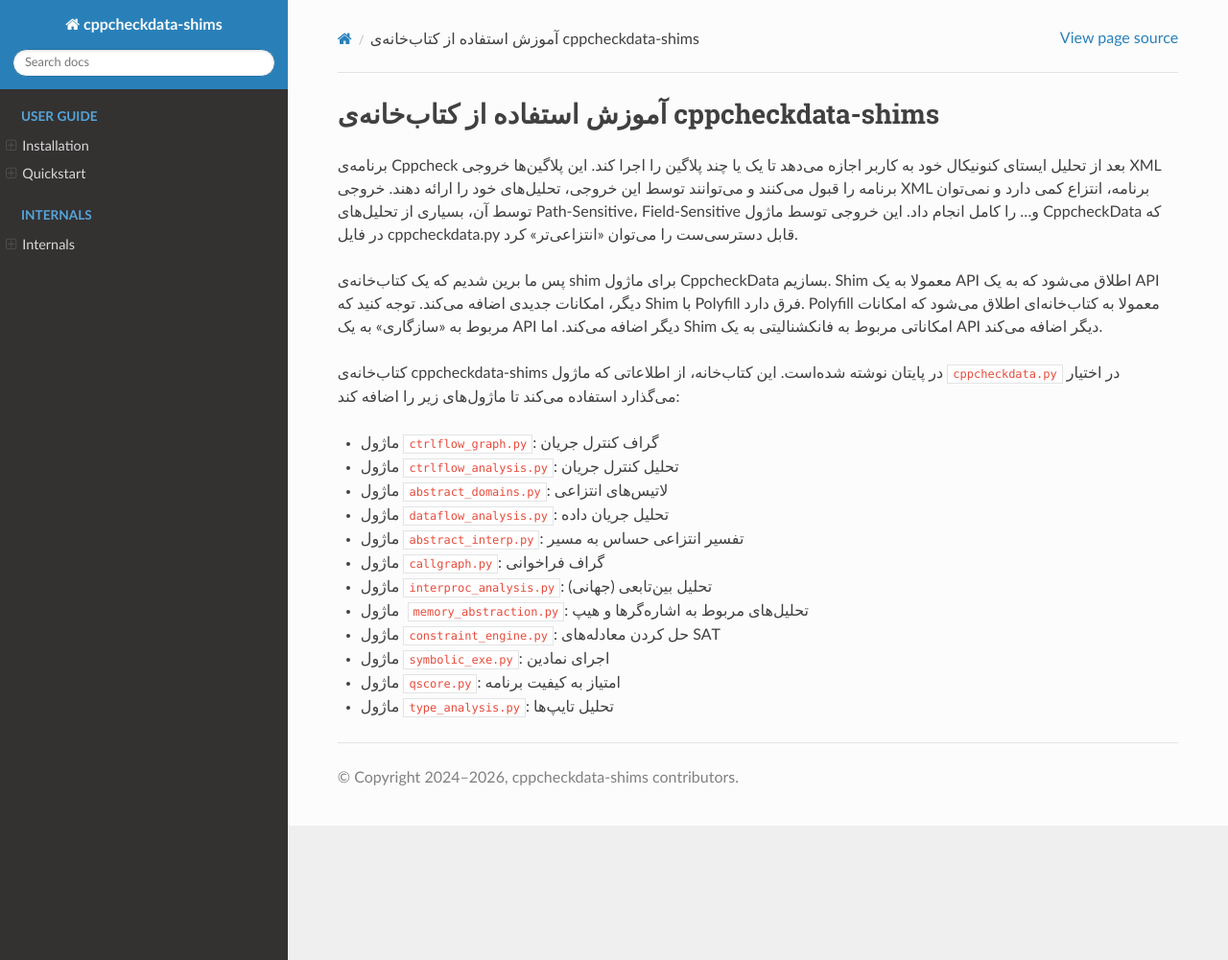
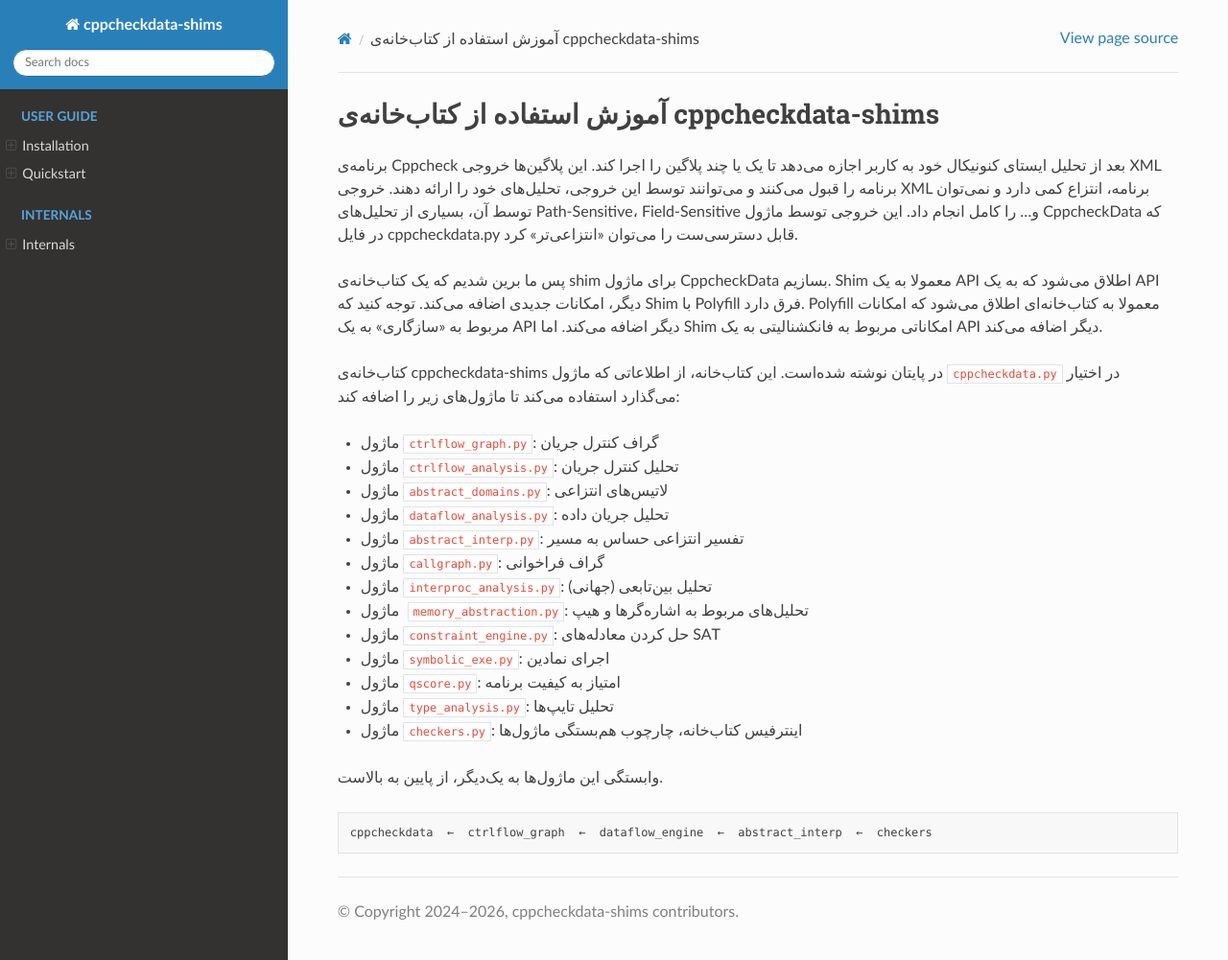
Before and after one commit to Chubek/cppcheckdata-shims, a Sphinx documentation site: the page built from docs/VADE_MECUM_PERSIAN.md, in a window 1280 px wide and 1001 px high. Shown: the whole window at 96% size. Built offline with Sphinx 7.4.7 and the Read the Docs theme 3.1.0, drawn with Linux system fonts in a browser that asks for light colours; pages that are not in the unit, such as notebooks, are missing from menus.

Commit message:
Added: more progress in authoring the Persian version of vade mecum

````diff
--- a/docs/VADE_MECUM_PERSIAN.md
+++ b/docs/VADE_MECUM_PERSIAN.md
@@ -18,3 +18,10 @@
 - ماژول `symbolic_exe.py‍‍`‌:‌ اجرای نمادین
 - ماژول `qscore.py‍`: امتیاز به کیفیت برنامه
 - ماژول `type_analysis.py‍`: تحلیل تایپ‌ها
+- ماژول ‍‍`checkers.py`: اینترفیس کتاب‌خانه، چارچوب هم‌بستگی ماژول‌ها
+
+وابستگی این ماژ‌ول‌ها به یک‌دیگر، از پایین به بالاست.
+
+```text
+cppcheckdata  ←  ctrlflow_graph  ←  dataflow_engine  ←  abstract_interp  ←  checkers
+```
````
